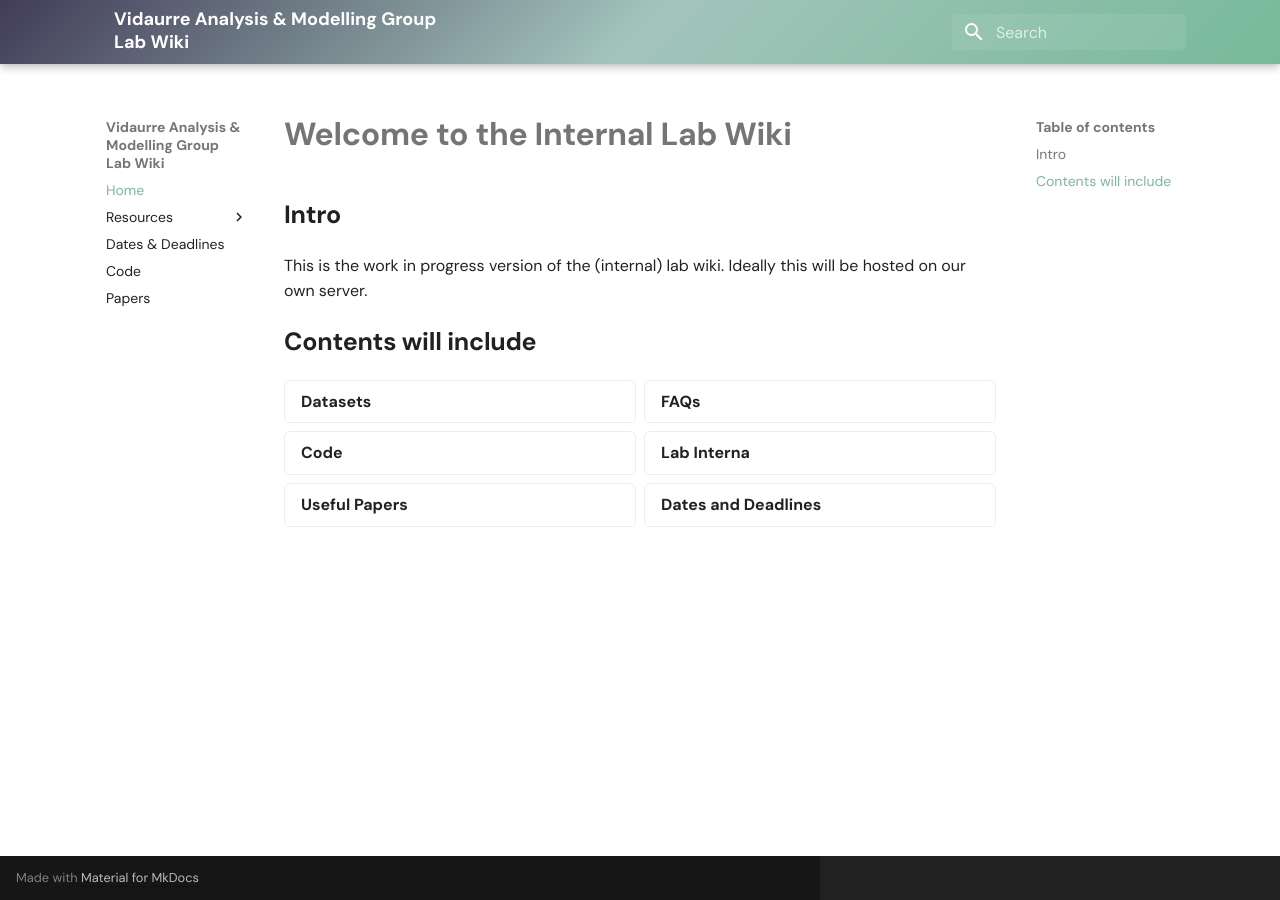
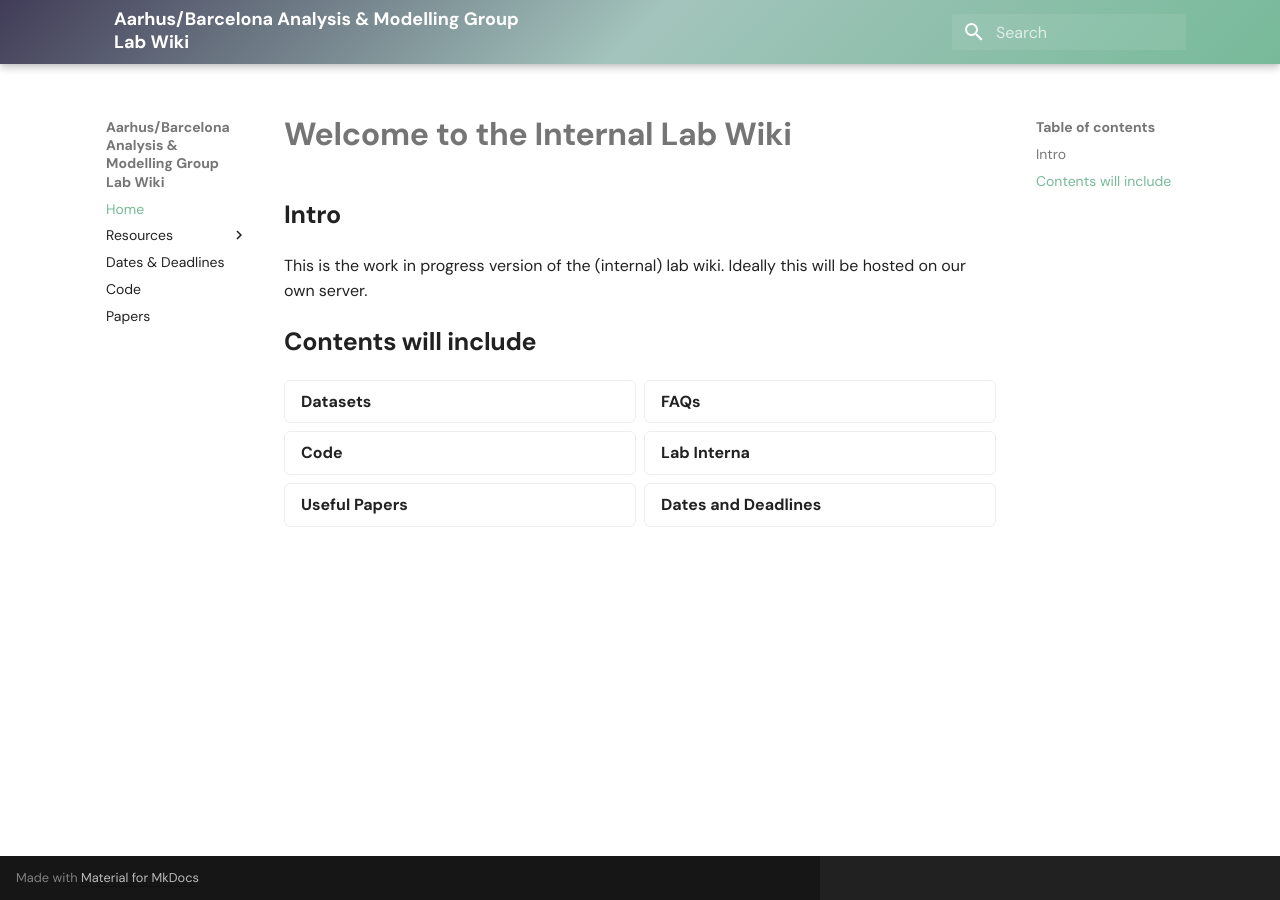
Before and after one commit to bre-j/lab-wiki, an MkDocs documentation site: the page built from docs/index.md, in a window 1280 px wide. Built offline with MkDocs 1.6.1 and Material for MkDocs 9.7.7, drawn with Linux system fonts in a browser that asks for light colours.

Commit message:
changed title

```diff
--- a/mkdocs.yml
+++ b/mkdocs.yml
@@ -1,5 +1,5 @@
 site_name: |
-  Vidaurre Analysis & Modelling Group <br>
+  Aarhus/Barcelona Analysis & Modelling Group <br>
   Lab Wiki
 
 nav:
```
